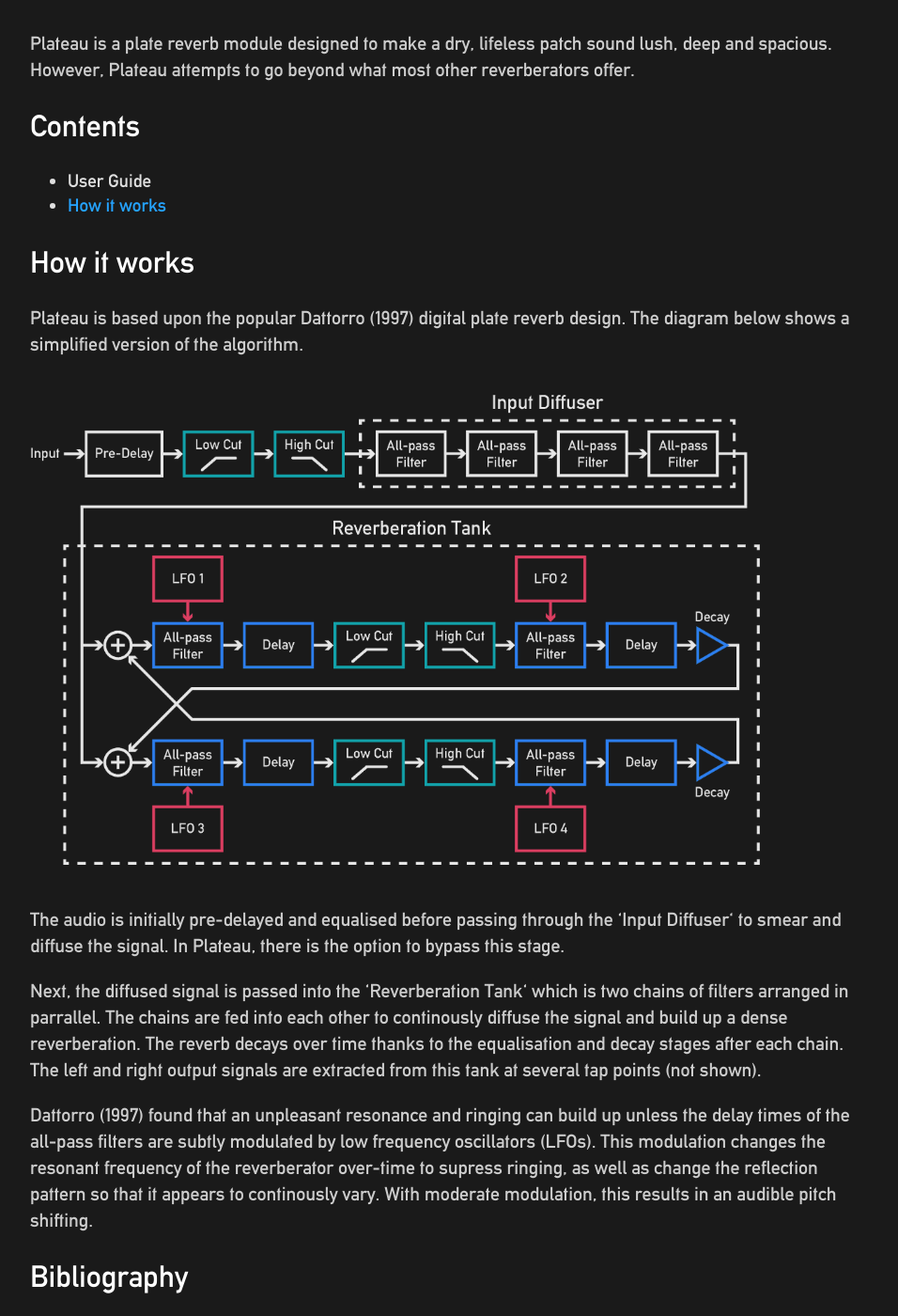
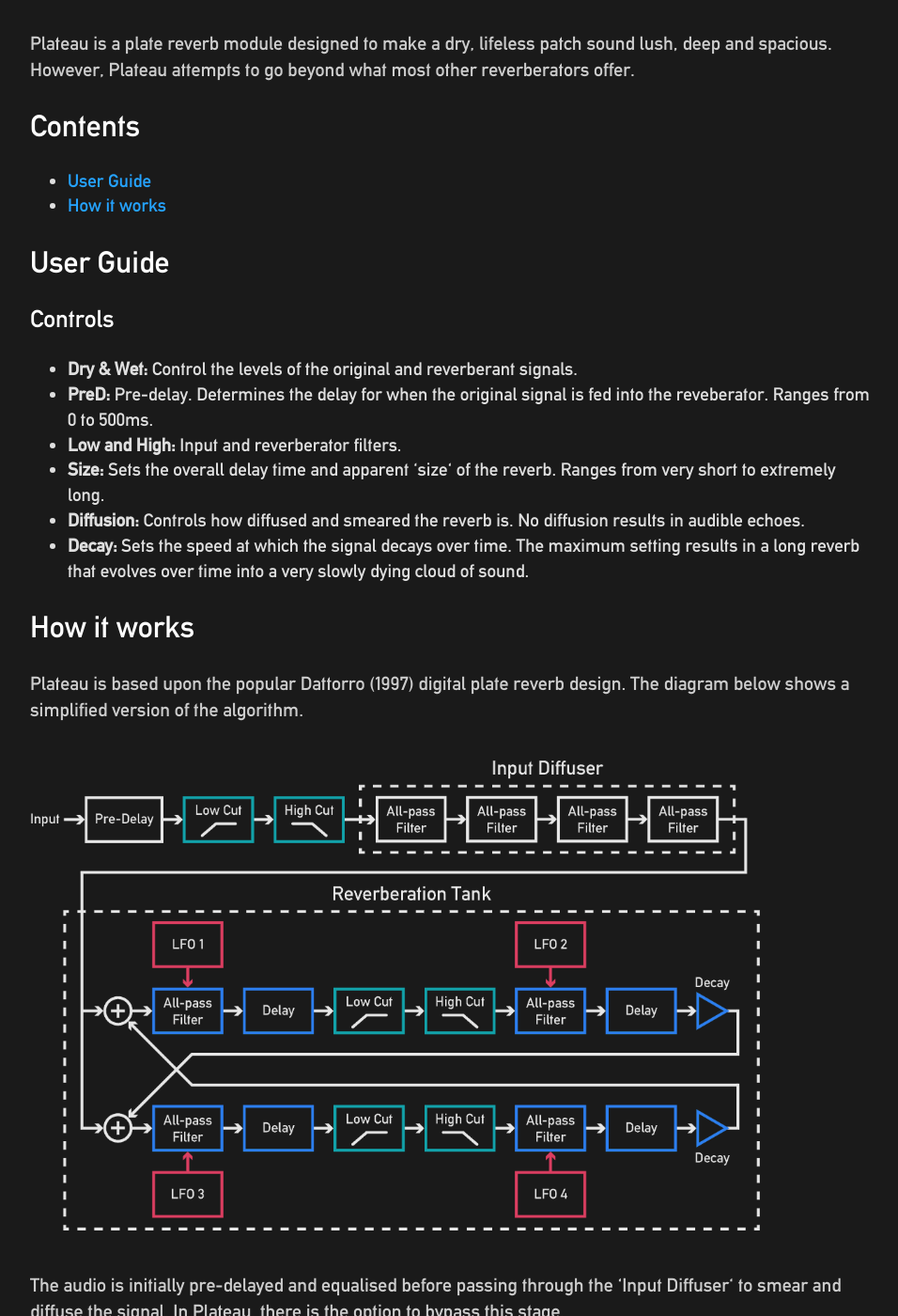
Before and after one commit to ValleyAudio/ValleyAudio.github.io, a Jekyll site: the page built from rack/plateau/plateau.html, in a window 1280 px wide and 1400 px high, scrolled down 807 px. Shown: the whole window at 94% size, without its empty margins (160-1116 px from the left). Built offline with Jekyll 4.4.1, drawn with Linux system fonts in a browser that asks for light colours; some of the changed text lies outside the part shown.

Commit message:
Added controls to plateau

```diff
--- a/rack/plateau/plateau.html
+++ b/rack/plateau/plateau.html
@@ -11,8 +11,18 @@
     <p>Plateau is a plate reverb module designed to make a dry, lifeless patch sound lush, deep and spacious. However, Plateau attempts to go beyond what most other reverberators offer.</p>
     <h2>Contents</h2>
     <ul>
-        <li>User Guide</li>
+        <li><a href="#userGuide">User Guide</a></li>
         <li><a href="#howItWorks">How it works</a></li>
+    </ul>
+    <h2 id="userGuide">User Guide</h2>
+    <h3 id="controls">Controls</h3>
+    <ul>
+        <li><b>Dry & Wet:</b> Control the levels of the original and reverberant signals.</li>
+        <li><b>PreD:</b> Pre-delay. Determines the delay for when the original signal is fed into the reveberator. Ranges from 0 to 500ms.</li>
+        <li><b>Low and High:</b> Input and reverberator filters.</li>
+        <li><b>Size:</b> Sets the overall delay time and apparent 'size' of the reverb. Ranges from very short to extremely long.</li>
+        <li><b>Diffusion:</b> Controls how diffused and smeared the reverb is. No diffusion results in audible echoes.</li>
+        <li><b>Decay:</b> Sets the speed at which the signal decays over time. The maximum setting results in a long reverb that evolves over time into a very slowly dying cloud of sound.</li>
     </ul>
     <h2 id="howItWorks">How it works</h2>
     <p>
@@ -26,7 +36,7 @@
         Next, the diffused signal is passed into the 'Reverberation Tank' which is two chains of filters arranged in parrallel. The chains are fed into each other to continously diffuse the signal and build up a dense reverberation. The reverb decays over time thanks to the equalisation and decay stages after each chain. The left and right output signals are extracted from this tank at several tap points (not shown).
     </p>
     <p>
-        Dattorro (1997) found that an unpleasant resonance and ringing can build up unless the delay times of the all-pass filters are subtly modulated by low frequency oscillators (LFOs). This modulation changes the resonant frequency of the reverberator over-time to supress ringing, as well as change the reflection pattern so that it appears to continously vary. With moderate modulation, this results in an audible pitch shifting.
+        Dattorro (1997) found that unpleasant ringing can build up over time. To combat this, the delay times of the all-pass filters in the tank are subtly modulated by low frequency oscillators (LFOs). This modulation changes the resonant frequency of the reverberator over-time to supress the ringing. This also slowly changes the reflection pattern so that it appears to continously vary. With moderate modulation, this results in an audible pitch shifting.
     </p>
     <h2>Bibliography</h2>
     <p>
```
